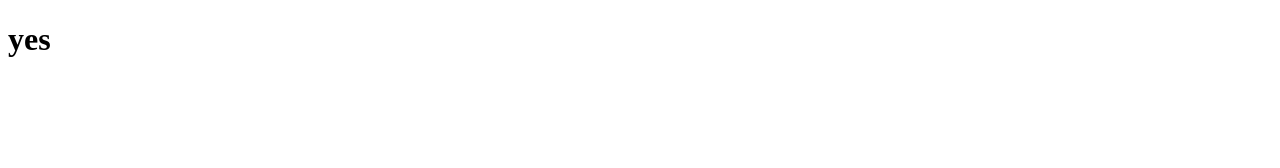
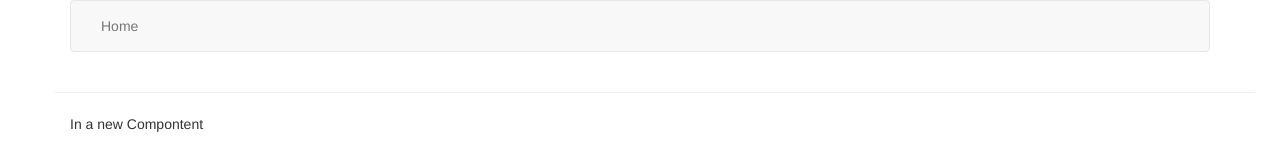
Before and after one commit to afbeals/React_101, a React app: page / in a window 1280 px wide. Built offline with nearby package versions, Linux system fonts and the light colour scheme.

Commit message:
multiple component setup

```diff
--- /dev/null
+++ b/src/app/components/Header.js
@@ -0,0 +1,17 @@
+import React from "react";
+
+export class Header extends React.Component {
+	render() {
+		return(
+			<nav className="navbar navbar-default">
+				<div className="container">
+					<div className="navbar-header">
+						<ul className="nav navbar-nav">
+							<li><a href="#">Home</a></li>
+						</ul>
+					</div>
+				</div>
+			</nav>
+		)
+	}
+}
--- /dev/null
+++ b/src/app/components/Home.js
@@ -0,0 +1,11 @@
+import React from "react";
+
+export class Home extends React.Component {
+	render() {
+		return(
+			<div>
+				<p>In a new Compontent</p>
+			</div>
+		);
+	}
+}
--- a/src/app/index.js
+++ b/src/app/index.js
@@ -1,11 +1,23 @@
 import React from "react";
 import { render } from "react-dom";
+
+import {Header} from "./components/Header.js";
+import {Home} from "./components/Home.js";
+
 
 class App extends React.Component {
 	render() {
 		return (
-			<div>
-				<h1>yes</h1>
+			<div className="container">
+				<div className="row">
+					<div className="col-lg-12 col-md-6">
+						<Header />
+					</div>
+					<hr className="col-lg-12 col-md-6"/>
+					<div className="col-lg-12 col-md-6">
+						<Home />
+					</div>
+				</div>
 			</div>
 		);
 	}
--- a/src/index.html
+++ b/src/index.html
@@ -2,6 +2,8 @@
 <html>
 <head>
 	<title>React 101</title>
+	<!-- Latest compiled and minified CSS -->
+	<link rel="stylesheet" href="https://maxcdn.bootstrapcdn.com/bootstrap/3.3.7/css/bootstrap.min.css" integrity="sha384-BVYiiSIFeK1dGmJRAkycuHAHRg32OmUcww7on3RYdg4Va+PmSTsz/K68vbdEjh4u" crossorigin="anonymous">
 </head>
 <body>
 <div id="app"></div>
```
Also changed, not shown: 2 other files.
